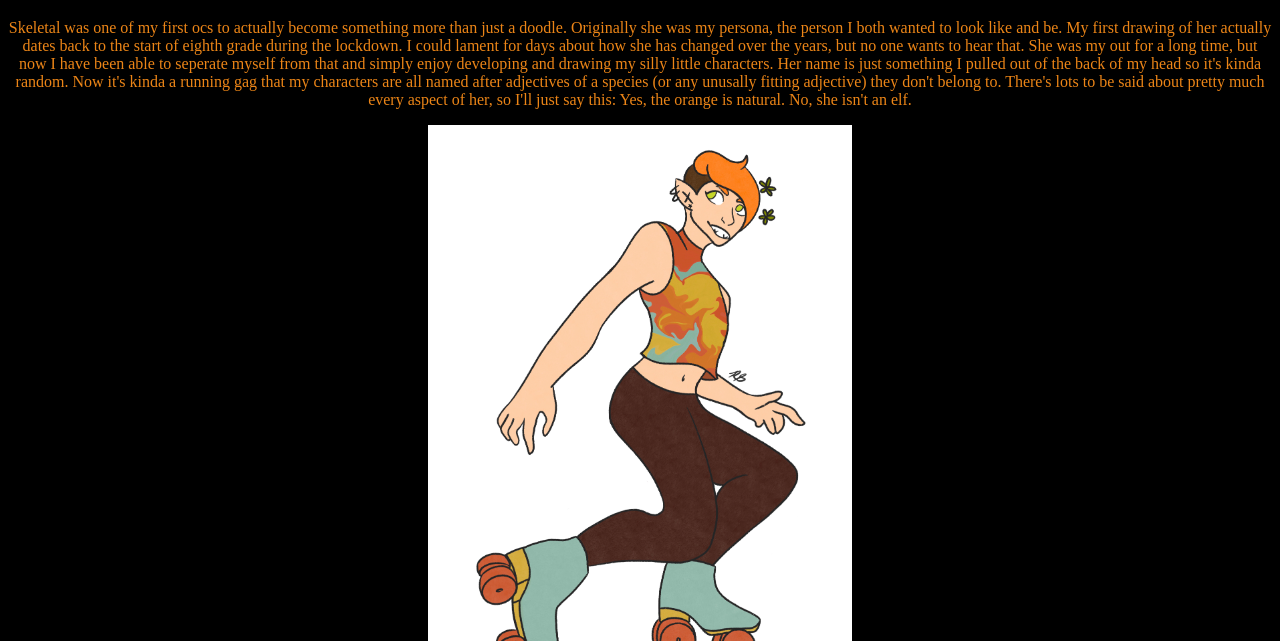
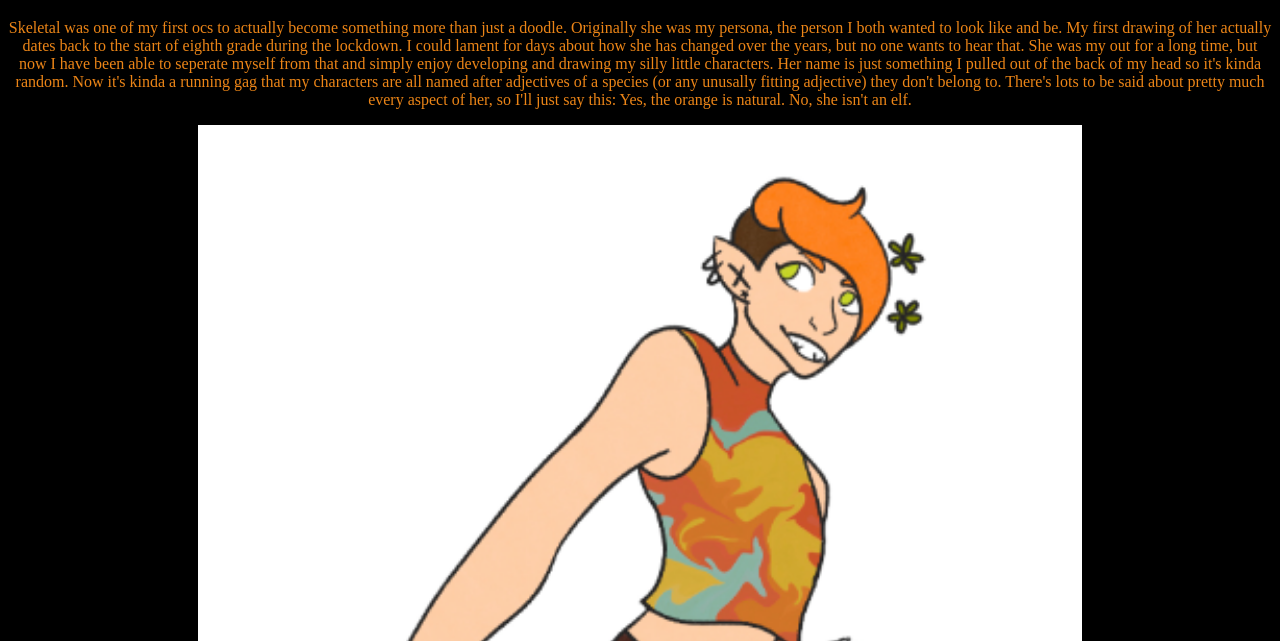
Before and after one commit to Skeletal083/StillNotMyFault, a plain HTML site: page index.html in a window 1280 px wide. Shown: the part 159-800 px from the top of the page. Drawn offline with Linux system fonts and the light colour scheme.

Commit message:
Update index.html
Fixed format for skeletal1

```diff
--- a/index.html
+++ b/index.html
@@ -25,7 +25,7 @@
       <h1>Skeletal</h1>
       <p>Skeletal was one of my first ocs to actually become something more than just a doodle. Originally she was my persona, the person I both wanted to look like and be. My first drawing of her actually dates back to the start of eighth grade during the lockdown. I could lament for days about how she has changed over the years, but no one wants to hear that. She was my out for a long time, but now I have been able to seperate myself from that and simply enjoy developing and drawing my silly little characters. Her name is just something I pulled out of the back of my head so it's kinda random. Now it's kinda a running gag that my characters are all named after adjectives of a species (or any unusally fitting adjective) they don't belong to. There's lots to be said about pretty much every aspect of her, so I'll just say this: Yes, the orange is natural. No, she isn't an elf.</p>
     </Skeletal>
-        <img src="download.png" alt="Skeletal">
+        <img src="download.png" alt="Skeletal" width="70%" height="83%">
         <img src="Screenshot 2024-10-12 12.51.11 AM.png" alt="Skeletal2" width="70%" height="83%">
       <img src="Screenshot 2024-10-12 12.45.07 AM.png" alt="Skeletal3" width="70%" height="83%">
     </div>
```
